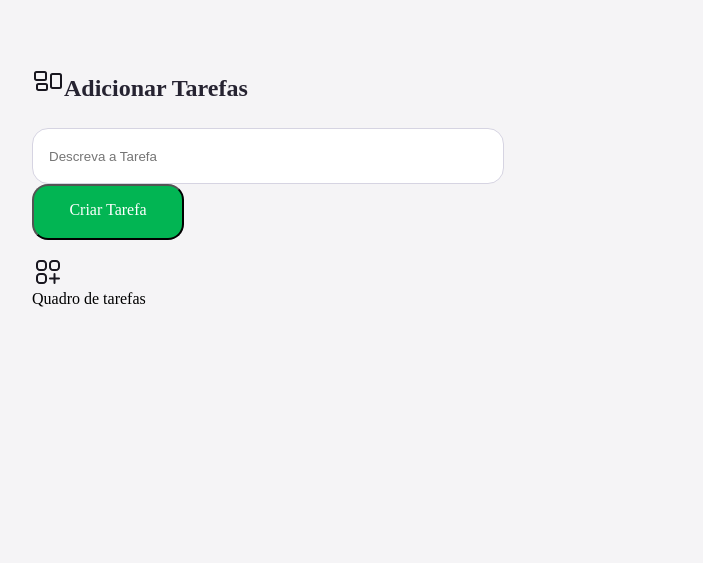
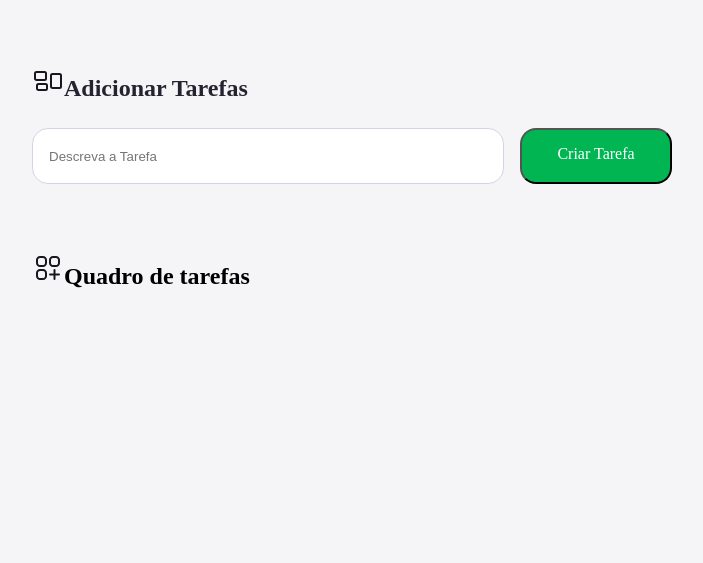
Before and after one commit to evandrorl/listaTarefas, a plain HTML site: page index.html in a window 1280 px wide. Shown: the whole page, without its empty margins (288-991 px from the left). Drawn offline with Linux system fonts and the light colour scheme.

Commit message:
ajuste das imagesn

```diff
--- a/index.html
+++ b/index.html
@@ -54,18 +54,17 @@
       <div id="inicio">
         <h2><img src="img/board.svg" />Adicionar Tarefas</h2>
       </div>
-      <div id="marcador5">
+      <div id="frame5">
         <input id="tarefa" type="text" placeholder="Descreva a Tarefa">
         <button id="addTarefa" onclick="adicionarTarefa()">Criar Tarefa</button>
       </div>
     </div>
 
     <div id="listar">
-      <div id="marcador16">
-        <img src="img/task.svg" />
-        <h2>Quadro de tarefas</h2>
+      <div id="frame16">
+        <h2><img src="img/task.svg" />Quadro de tarefas</h2>
       </div>
-      <div id="marcador10">
+      <div id="frame10">
         <ul id="listaTarefas">
       </div>
       </ul>
```
